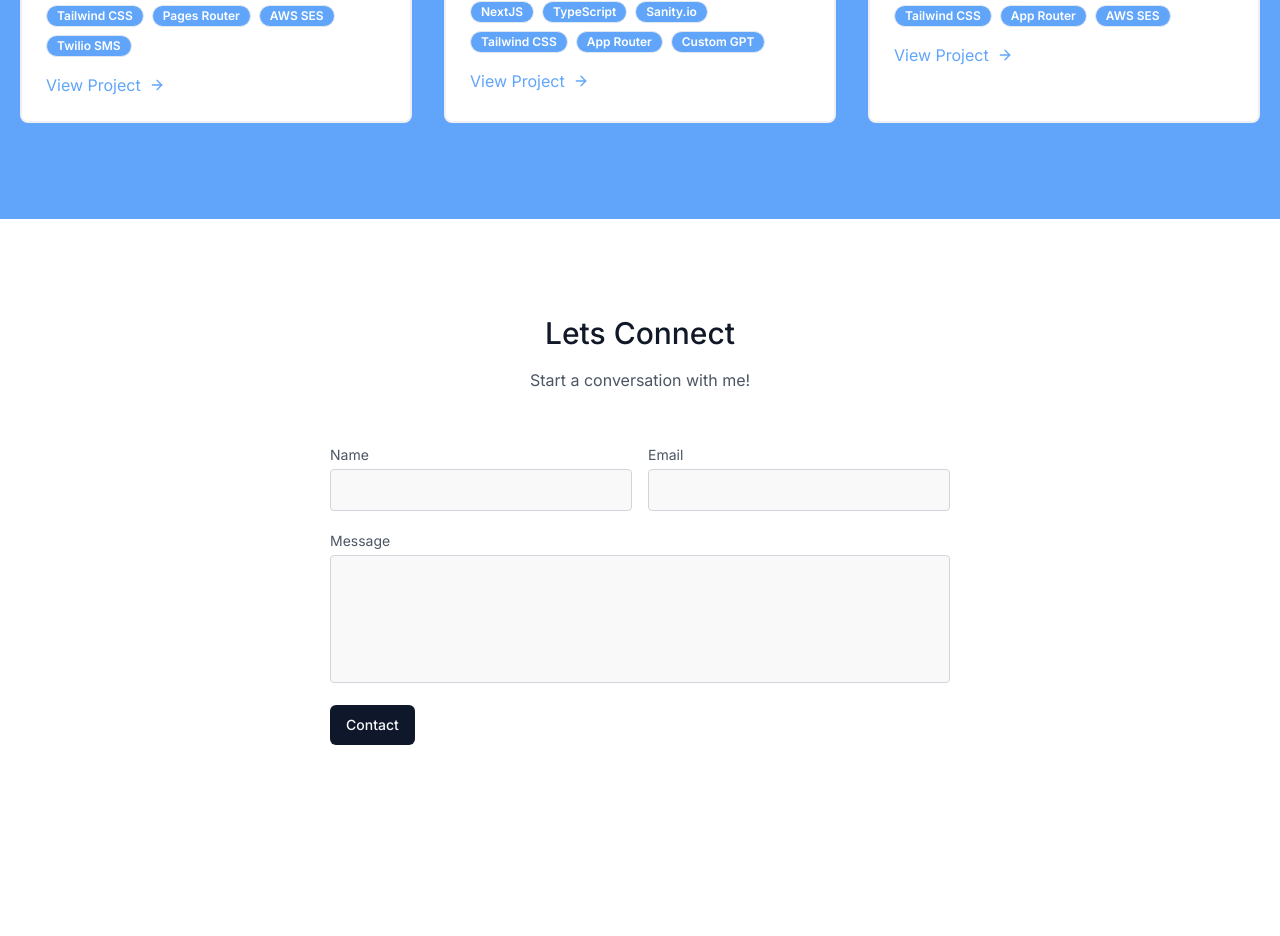
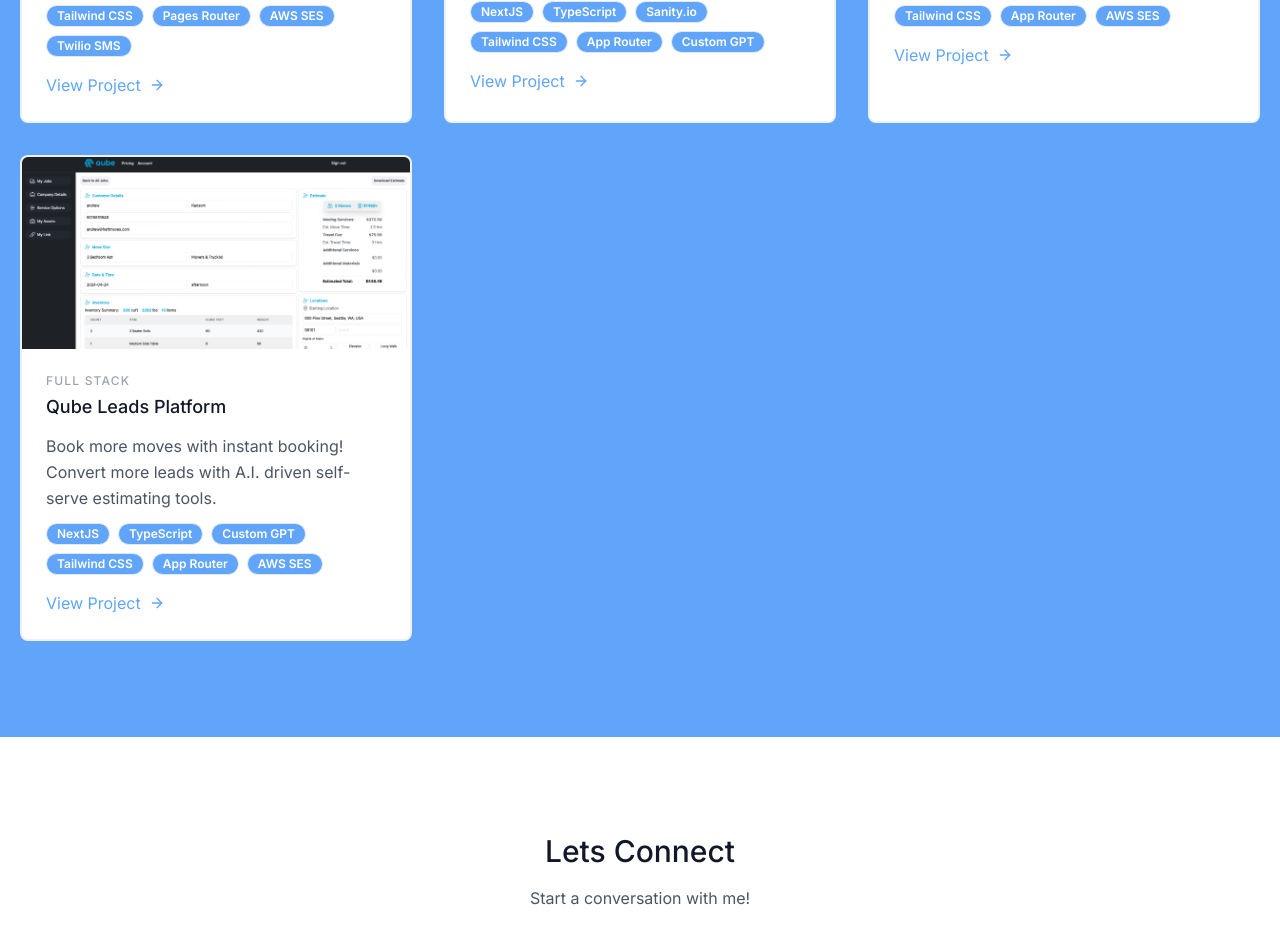
Before and after one commit to bigballahransom/theandrewransom, a Next.js app: page / in a window 1280 px wide. Shown: the part 1473-2409 px from the top of the page. Before the commit the page ends 2378 px from the top, so only its background shows below. Built offline with nearby package versions, Linux system fonts and the light colour scheme.

Commit message:
ready for action

```diff
--- a/components/custom/Projects.tsx
+++ b/components/custom/Projects.tsx
@@ -92,6 +92,33 @@ const Projects = () => {
           </div>
         </div>
       </div>
+      <div className="p-4 md:w-1/3">
+        <div className="h-full border-2 border-gray-200 border-opacity-60 rounded-lg overflow-hidden bg-white">
+          <Image className="lg:h-48 md:h-36 w-full object-cover object-center" src="/qubebooking.png" alt="blog" width={1000} height={1000}/>
+          <div className="p-6">
+            <h2 className="tracking-widest text-xs title-font font-medium text-gray-400 mb-1">FULL STACK</h2>
+            <h1 className="title-font text-lg font-medium text-gray-900 mb-3">Qube Leads Platform</h1>
+            <p className="leading-relaxed mb-3">Book more moves with instant booking!
+            Convert more leads with A.I. driven self-serve estimating tools.</p>
+            <div className='flex flex-wrap gap-2 mb-4'>
+                <Badge variant="outline" className='bg-blue-400 text-white'>NextJS</Badge>
+                <Badge variant="outline" className='bg-blue-400 text-white'>TypeScript</Badge>
+                <Badge variant="outline" className='bg-blue-400 text-white'>Custom GPT</Badge>
+                <Badge variant="outline" className='bg-blue-400 text-white'>Tailwind CSS</Badge>
+                <Badge variant="outline" className='bg-blue-400 text-white'>App Router</Badge>
+                <Badge variant="outline" className='bg-blue-400 text-white'>AWS SES</Badge>
+            </div>
+            <div className="flex items-center flex-wrap ">
+              <Link href='https://www.pickupmonster.com' className="text-blue-400 inline-flex items-center md:mb-2 lg:mb-0 hover:cursor-pointer hover:text-blue-500">View Project
+                <svg className="w-4 h-4 ml-2" viewBox="0 0 24 24" stroke="currentColor" stroke-width="2" fill="none" stroke-linecap="round" stroke-linejoin="round">
+                  <path d="M5 12h14"></path>
+                  <path d="M12 5l7 7-7 7"></path>
+                </svg>
+              </Link>
+            </div>
+          </div>
+        </div>
+      </div>
     </div>
   </div>
 </section>
```
Also changed, not shown: public/qubebooking.png (added).
